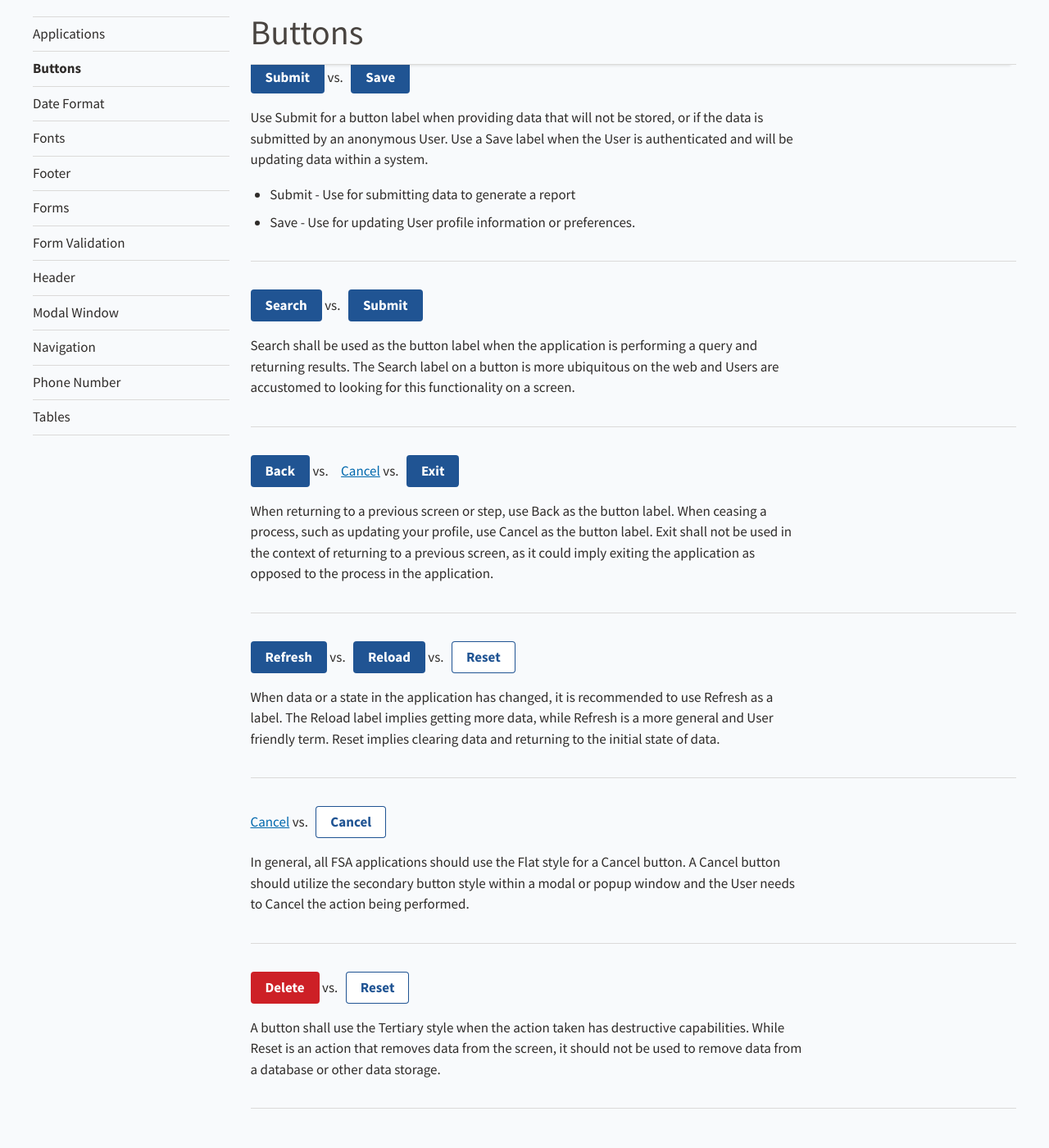
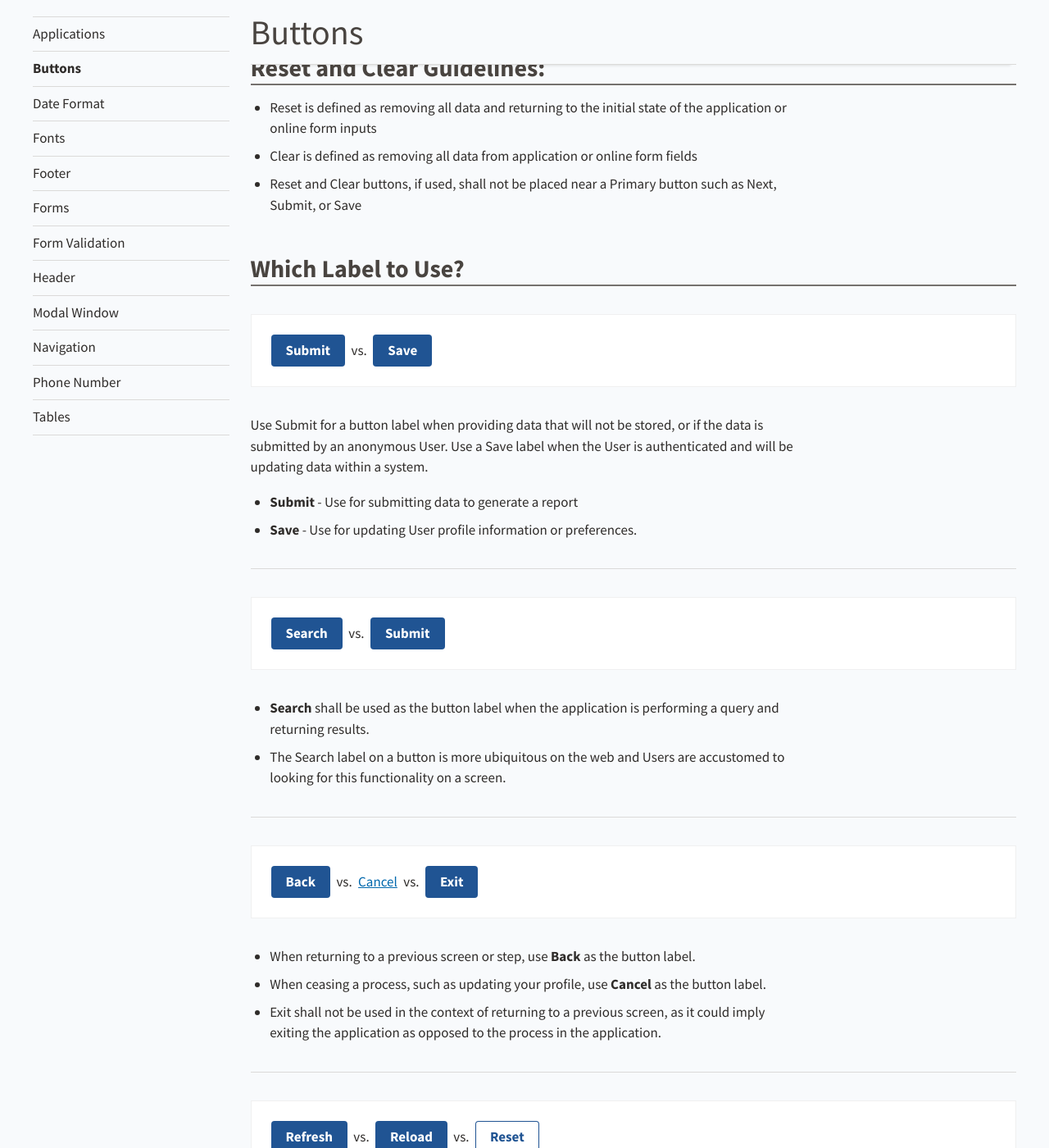
Before and after one commit to USDA-FSA/fsa-design-system, a Jekyll site: the page built from guides/applications/buttons.md, in a window 1280 px wide and 1400 px high, scrolled down 2394 px. Shown: the whole window at 82% size. Built offline with Jekyll 4.4.1, drawn with Linux system fonts in a browser that asks for light colours; some of the changed text lies outside the part shown.

Commit message:
App Guide: buttons housekeeping docs

```diff
--- a/guides/applications/buttons.md
+++ b/guides/applications/buttons.md
@@ -10,12 +10,12 @@
 
 The below buttons are the default variations available for use in the FSA Design System. For further details on variations and states, refer to [Button Components]({{ site.baseurl }}components/buttons/).
 
-<div class="dut-button-demo__section">
-  <button class="fsa-btn fsa-btn--primary" type="button">Primary</button>
-  <button class="fsa-btn fsa-btn--secondary" type="button">Secondary</button>
-  <button class="fsa-btn fsa-btn--tertiary" type="button">Tertiary</button>
-  <button class="fsa-btn fsa-btn--primary" disabled="disabled" type="button">Disabled</button>
-  <button class="fsa-btn fsa-btn--flat" type="button">Cancel</button>
+<div class="ds-preview">
+    <button class="fsa-btn fsa-btn--primary" type="button">Primary</button>
+    <button class="fsa-btn fsa-btn--secondary" type="button">Secondary</button>
+    <button class="fsa-btn fsa-btn--tertiary" type="button">Tertiary</button>
+    <button class="fsa-btn fsa-btn--primary" disabled="disabled" type="button">Disabled</button>
+    <button class="fsa-btn fsa-btn--flat" type="button">Flat</button>
 </div>
 
 ### Primary
@@ -32,6 +32,14 @@
 
 ### Flat
 In most cases, a button labeled as "Cancel" should be shown with the Flat style which looks similar to a text link. By giving this button very low priority and prominence on the screen, it will not be easily mistaken as an action to take without contemplation from a User. Canceling a process can be destructive in nature, but it does not remove stored data from the database.
+
+## Size
+
+<div class="ds-preview">
+    <button class="fsa-btn" type="button">Default</button>
+    <button class="fsa-btn fsa-btn--small" type="button">Small</button>
+    <button class="fsa-btn fsa-btn--large" type="button">Large</button>
+</div>
 
 ## General Guidelines:
 
@@ -57,50 +65,67 @@
 
 ## Which Label to Use?
 
-<button class="fsa-btn fsa-btn--primary" type="button">Submit</button> vs. <button class="fsa-btn fsa-btn--primary" type="button">Save</button>
+<div class="ds-preview">
+    <button class="fsa-btn fsa-btn--primary" type="button">Submit</button> <span class="fsa-m-r--xxs fsa-m-l--xxs">vs.</span> <button class="fsa-btn fsa-btn--primary" type="button">Save</button>
+</div>
 
 Use Submit for a button label when providing data that will not be stored, or if the data is submitted by an anonymous User. Use a Save label when the User is authenticated and will be updating data within a system.
 
- * Submit - Use for submitting data to generate a report
- * Save - Use for updating User profile information or preferences.
+ * **Submit** - Use for submitting data to generate a report
+ * **Save** - Use for updating User profile information or preferences.
 
  ___
 
-<button class="fsa-btn fsa-btn--primary" type="button">Search</button> vs. <button class="fsa-btn fsa-btn--primary" type="button">Submit</button>
+<div class="ds-preview">
+    <button class="fsa-btn fsa-btn--primary" type="button">Search</button> <span class="fsa-m-r--xxs fsa-m-l--xxs">vs.</span> <button class="fsa-btn fsa-btn--primary" type="button">Submit</button>
+</div>
 
-Search shall be used as the button label when the application is performing a query and returning results. The Search label on a button is more ubiquitous on the web and Users are accustomed to looking for this functionality on a screen.
+* **Search** shall be used as the button label when the application is performing a query and returning results.
+* The Search label on a button is more ubiquitous on the web and Users are accustomed to looking for this functionality on a screen.
 
 ___
 
-<button class="fsa-btn fsa-btn--primary" type="button">Back</button> vs. <button class="fsa-btn fsa-btn--flat" type="button">Cancel</button> vs. <button class="fsa-btn fsa-btn--primary" type="button">Exit</button>
+<div class="ds-preview">
+    <button class="fsa-btn fsa-btn--primary" type="button">Back</button> <span class="fsa-m-r--xxs fsa-m-l--xxs">vs.</span> <button class="fsa-btn fsa-btn--flat" type="button">Cancel</button> <span class="fsa-m-r--xxs fsa-m-l--xxs">vs.</span> <button class="fsa-btn fsa-btn--primary" type="button">Exit</button>
+</div>
 
-When returning to a previous screen or step, use Back as the button label. When ceasing a process, such as updating your profile, use Cancel as the button label. Exit shall not be used in the context of returning to a previous screen, as it could imply exiting the application as opposed to the process in the application.
+* When returning to a previous screen or step, use **Back** as the button label.
+* When ceasing a process, such as updating your profile, use **Cancel** as the button label.
+* Exit shall not be used in the context of returning to a previous screen, as it could imply exiting the application as opposed to the process in the application.
 
 ___
 
-<button class="fsa-btn fsa-btn--primary" type="button">Refresh</button> vs. <button class="fsa-btn fsa-btn--primary" type="button">Reload</button> vs. <button class="fsa-btn fsa-btn--secondary" type="button">Reset</button>
+<div class="ds-preview">
+    <button class="fsa-btn fsa-btn--primary" type="button">Refresh</button> <span class="fsa-m-r--xxs fsa-m-l--xxs">vs.</span> <button class="fsa-btn fsa-btn--primary" type="button">Reload</button> <span class="fsa-m-r--xxs fsa-m-l--xxs">vs.</span> <button class="fsa-btn fsa-btn--secondary" type="button">Reset</button>
+</div>
 
-When data or a state in the application has changed, it is recommended to use Refresh as a label. The Reload label implies getting more data, while Refresh is a more general and User friendly term. Reset implies clearing data and returning to the initial state of data.
+* When data or a state in the application has changed, it is recommended to use **Refresh** as a label.
+* The Reload label implies getting more data, while Refresh is a more general and User friendly term.
+* Reset implies clearing data and returning to the initial state of data.
 
 ___
 
-<button class="fsa-btn fsa-btn--flat" type="button">Cancel</button> vs. <button class="fsa-btn fsa-btn--secondary" type="button">Cancel</button>
+<div class="ds-preview">
+    <button class="fsa-btn fsa-btn--flat" type="button">Cancel</button> <span class="fsa-m-r--xxs fsa-m-l--xxs">vs.</span> <button class="fsa-btn fsa-btn--secondary" type="button">Cancel</button>
+</div>
 
-In general, all FSA applications should use the Flat style for a Cancel button. A Cancel button should utilize the secondary button style within a modal or popup window and the User needs to Cancel the action being performed.
+* In general, all FSA applications should use the Flat style for a **Cancel** button.
+* A Cancel button should utilize the secondary button style within a modal or popup window and the User needs to Cancel the action being performed.
 
 ___
 
-<button class="fsa-btn fsa-btn--tertiary" type="button">Delete</button> vs. <button class="fsa-btn fsa-btn--secondary" type="button">Reset</button>
+<div class="ds-preview">
+    <button class="fsa-btn fsa-btn--tertiary" type="button">Delete</button> <span class="fsa-m-r--xxs fsa-m-l--xxs">vs.</span> <button class="fsa-btn fsa-btn--secondary" type="button">Reset</button>
+</div>
 
-A button shall use the Tertiary style when the action taken has destructive capabilities. While Reset is an action that removes data from the screen, it should not be used to remove data from a database or other data storage.
+* A button shall use the **Tertiary** style when the action taken has destructive capabilities.
+* While Reset is an action that removes data from the screen, it should not be used to remove data from a database or other data storage.
 
 ___
 
-
-
 ## Common Button Labels and Functionality
 
-<table class="fsa-table fsa-table--responsive">
+<table class="fsa-table fsa-table--responsive fsa-table--responsive-horizontal">
     <thead>
         <tr>
             <th scope="col">Button Label</th>
@@ -115,7 +140,7 @@
                 </p>
                 <p>(Add [noun])</p>
             </td>
-            <td>Add data, add new row, add new template for data entry</td>
+            <td aria-label="Functionality">Add data, add new row, add new template for data entry</td>
         </tr>
         <tr>
             <td aria-label="Button Label" scope="row">
@@ -123,7 +148,7 @@
                     <button class="fsa-btn fsa-btn--primary" type="button">Approve</button>
                 </p>
             </td>
-            <td>
+            <td aria-label="Functionality">
                 <p>Application specific button designed to be a single source of approval</p>
                 <p>NOTE: Having an Approve button as compared to an Approve checkbox paired with a Submit button.</p>
             </td>
@@ -134,7 +159,7 @@
                     <button class="fsa-btn fsa-btn--primary" type="button">Back</button>
                 </p>
             </td>
-            <td>Return to the previous page in the application.</td>
+            <td aria-label="Functionality">Return to the previous page in the application.</td>
         </tr>
 
         <tr>
@@ -144,7 +169,7 @@
                 </p>
                 <p>(Calculate [noun])</p>
             </td>
-            <td>Perform Calculation</td>
+            <td aria-label="Functionality">Perform Calculation</td>
         </tr>
 
         <tr>
@@ -154,7 +179,7 @@
                 </p>
                 <p>(Cancel [noun])</p>
             </td>
-            <td>
+            <td aria-label="Functionality">
                 <p>Stop current action and cancels out of the process.  Returns users to the page where the action was initiated.</p>
                 <p>NOTE: If data has been entered, a confirmation message shall be displayed so the user can confirm they want to cancel.</p>
             </td>
@@ -166,7 +191,7 @@
                     <button class="fsa-btn fsa-btn--secondary" type="button">Clear</button>
                 </p>
             </td>
-            <td>
+            <td aria-label="Functionality">
                 <p>Clears screen or form of all data.</p>
                 <p>This button should be used with caution and generally only on pages where data is not actually saved, such as search pages or calculator type applications. When used, this button clears all fields on the page of all values.</p>
             </td>
@@ -175,19 +200,10 @@
         <tr>
             <td aria-label="Button Label" scope="row">
                 <p>
-                    <a href="#" class="dut-button-demo__cancel-link">Close</a> [X]
-                </p>
-            </td>
-            <td>Closes a child (popup or modal) window. A close text link paired with an "X" icon shall be used within a popup or modal window.</td>
-        </tr>
-
-        <tr>
-            <td aria-label="Button Label" scope="row">
-                <p>
                     <button class="fsa-btn fsa-btn--primary" type="button">Continue</button>
                 </p>
             </td>
-            <td>Go to the next page in a multi-step process.  This option is intended primarily for informational pages where no information is entered on the page.</td>
+            <td aria-label="Functionality">Go to the next page in a multi-step process.  This option is intended primarily for informational pages where no information is entered on the page.</td>
         </tr>
 
         <tr>
@@ -197,7 +213,7 @@
                 </p>
                 <p>(Delete [noun])</p>
             </td>
-            <td>
+            <td aria-label="Functionality">
                 <p>Allows the user to delete specific data or a record.</p>
                 <p>NOTE: Shall require a confirmation question, such as a pop-up, with a Yes/No response for the user to confirm the deletion. Information about what is being deleted shall also be displayed for the user.</p>
             </td>
@@ -210,7 +226,7 @@
                 </p>
                 <p>(Download [noun])</p>
             </td>
-            <td>Download an application file to a user's storage device.</td>
+            <td aria-label="Functionality">Download an application file to a user's storage device.</td>
         </tr>
 
         <tr>
@@ -219,7 +235,7 @@
                     <button class="fsa-btn fsa-btn--primary" type="button">Export</button>
                 </p>
             </td>
-            <td>Download data in various templated formats.</td>
+            <td aria-label="Functionality">Download data in various templated formats.</td>
         </tr>
 
         <tr>
@@ -229,7 +245,7 @@
                 </p>
                 <p>(Filter [noun])</p>
             </td>
-            <td>
+            <td aria-label="Functionality">
                 <p>Remove all data from data set, except that which matches the selected criteria.</p>
                 <p>NOTE: Rather than having a filter button, the Farm Programs team would like to explore various types of filtering. This button may still be necessary but Farm Programs would like to see other options.
                 </p>
@@ -242,7 +258,7 @@
                     <button class="fsa-btn fsa-btn--primary" type="button">Go to Application</button>
                 </p>
             </td>
-            <td>Allows users to access another application to view or update data.  Opens new application in a separate tab.</td>
+            <td aria-label="Functionality">Allows users to access another application to view or update data.  Opens new application in a separate tab.</td>
         </tr>
         <tr>
             <td aria-label="Button Label" scope="row">
@@ -250,7 +266,7 @@
                     <button class="fsa-btn fsa-btn--primary" type="button">Log in</button>
                 </p>
             </td>
-            <td>Enter an application in an authenticated state.</td>
+            <td aria-label="Functionality">Enter an application in an authenticated state.</td>
         </tr>
         <tr>
             <td aria-label="Button Label" scope="row">
@@ -258,7 +274,7 @@
                     <button class="fsa-btn fsa-btn--primary" type="button">Log out</button>
                 </p>
             </td>
-            <td>Exit an application currently in an authenticated state and return to Log in screen.</td>
+            <td aria-label="Functionality">Exit an application currently in an authenticated state and return to Log in screen.</td>
         </tr>
         <tr>
             <td aria-label="Button Label" scope="row">
@@ -266,7 +282,7 @@
                     <button class="fsa-btn fsa-btn--primary" type="button">No</button>
                 </p>
             </td>
-            <td>Decline response to an action to be taken, such as deleting data or a record.</td>
+            <td aria-label="Functionality">Decline response to an action to be taken, such as deleting data or a record.</td>
         </tr>
         <tr>
             <td aria-label="Button Label" scope="row">
@@ -274,7 +290,7 @@
                     <button class="fsa-btn fsa-btn--primary" type="button">Refresh</button>
                 </p>
             </td>
-            <td>Refreshes the data on the page. Primarily used after data has been updated in another application.</td>
+            <td aria-label="Functionality">Refreshes the data on the page. Primarily used after data has been updated in another application.</td>
         </tr>
         <tr>
             <td aria-label="Button Label" scope="row">
@@ -282,7 +298,7 @@
                     <button class="fsa-btn fsa-btn--secondary" type="button">Reset</button>
                 </p>
             </td>
-            <td>
+            <td aria-label="Functionality">
                 <p>Reset fields to the default field values(s) or previously saved value(s).</p>
                 <p>NOTE: If data had been saved by the user that varies from the default value(s), the reset will refresh to the most recently saved value(s).</p>
             </td>
@@ -294,7 +310,7 @@
                 </p>
                 <p>(Save [noun])</p>
             </td>
-            <td>Save data and remains on the current page.</td>
+            <td aria-label="Functionality">Save data and remains on the current page.</td>
         </tr>
         <tr>
             <td aria-label="Button Label" scope="row">
@@ -302,7 +318,7 @@
                     <button class="fsa-btn fsa-btn--primary" type="button">Save &amp; Continue</button>
                 </p>
             </td>
-            <td>Saves data on the current page of a multi-step or multi-screen process and continues to the next page.</td>
+            <td aria-label="Functionality">Saves data on the current page of a multi-step or multi-screen process and continues to the next page.</td>
         </tr>
         <tr>
             <td aria-label="Button Label" scope="row">
@@ -310,7 +326,7 @@
                     <button class="fsa-btn fsa-btn--primary" type="button">Search</button>
                 </p>
             </td>
-            <td>Performs a query based on criteria submitted</td>
+            <td aria-label="Functionality">Performs a query based on criteria submitted</td>
         </tr>
         <tr>
             <td aria-label="Button Label" scope="row">
@@ -318,7 +334,7 @@
                     <button class="fsa-btn fsa-btn--primary" type="button">Select</button>
                 </p>
             </td>
-            <td>Initiate a Selected Action</td>
+            <td aria-label="Functionality">Initiate a Selected Action</td>
         </tr>
         <tr>
             <td aria-label="Button Label" scope="row">
@@ -327,7 +343,7 @@
                 </p>
                 <p>(Submit [noun])</p>
             </td>
-            <td>
+            <td aria-label="Functionality">
                 <p>Send data to an application process, such as saving to a database. Returns users to the page where the action was initiated or to the home page.</p>
                 <p>NOTE: Data is recorded on multiple pages in a multi-page process. Save or Save &amp; Continue would be the options through each of those pages. However on the page where the producer signature is recorded, the option would be to “Submit” because recording the producer signature signifies the application is being submitted to FSA for approval consideration. Status of the contract/application would then generally go from “initiated” to “filed” or “signed” as required by the applicable program application.
                 </p>
@@ -340,7 +356,7 @@
                 </p>
                 <p>Upload (Upload [noun])</p>
             </td>
-            <td>Upload data file from a user’s storage device to the web application.</td>
+            <td aria-label="Functionality">Upload data file from a user’s storage device to the web application.</td>
         </tr>
         <tr>
             <td aria-label="Button Label" scope="row">
@@ -349,7 +365,7 @@
                 </p>
                 <p>(View [noun])</p>
             </td>
-            <td>Show additional information or detailed information about item.</td>
+            <td aria-label="Functionality">Show additional information or detailed information about item.</td>
         </tr>
         <tr>
             <td aria-label="Button Label" scope="row">
@@ -357,7 +373,7 @@
                     <button class="fsa-btn fsa-btn--primary" type="button">Yes</button>
                 </p>
             </td>
-            <td>Confirmation response to an action to be taken, such as deleting data or a record.</td>
+            <td aria-label="Functionality">Confirmation response to an action to be taken, such as deleting data or a record.</td>
         </tr>
 
     </tbody>
```
